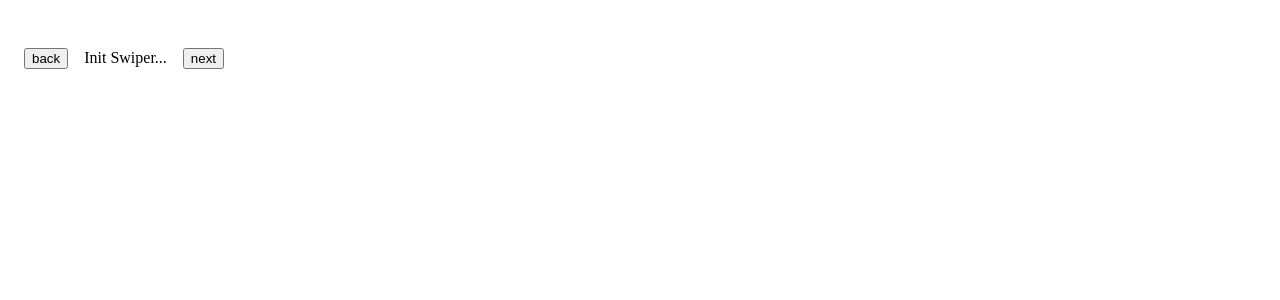
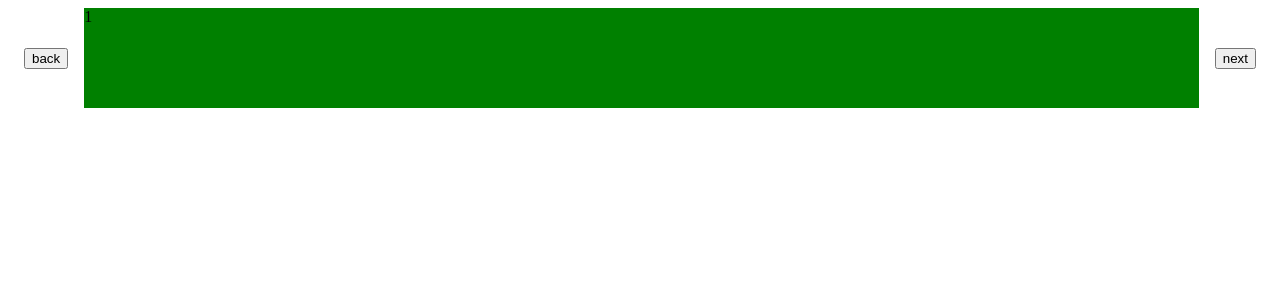
Before and after one commit to KevvKo/react-views-swiper, a React app: page / in a window 1280 px wide. Shown: the top 300 px of the page. Built offline with nearby package versions, Linux system fonts and the light colour scheme.

Commit message:
smll further bugfixes

```diff
--- a/src/App.tsx
+++ b/src/App.tsx
@@ -38,7 +38,7 @@ const App = () => {
     return(
         <div style={styles.container}>
             <button onClick={handleClickBack} style={styles.buttons}>back</button>
-            <Swiper onIndexChanged={handleChangeIndex} >
+            <Swiper onIndexChanged={handleChangeIndex} index={index}>
                 <div style={{backgroundColor: 'green', height: '100%'}}>1</div>
                 <div style={{backgroundColor: 'blue', height: '100%'}}>2</div>
                 <div style={{backgroundColor: 'red', height: '100%'}}>3</div>
--- a/src/packages/react-views-swiper/components/Swiper.tsx
+++ b/src/packages/react-views-swiper/components/Swiper.tsx
@@ -3,7 +3,7 @@ import View from "./View";
 
 interface SwiperProps {
     children: ReactNode | React.ReactNode[];
-    index?: number | 0;
+    index?: number;
     onIndexChanged?: (index: number) => void | undefined;
     renderOnlyActive?: boolean;
     containerStyle?: CSSProperties
@@ -41,33 +41,30 @@ const Swiper = ({children, index, onIndexChanged, renderOnlyActive, containerSty
 
     useEffect(() => {
 
-        if(index && previousIndex) {
+        if(index !== undefined && previousIndex !== undefined){
             const directionDistance = index - previousIndex;
 
             // sync with negative direction
             if ( directionDistance === -1 || directionDistance === maxIndex ){
 
                 if(currentIndex === 0) setCurrentIndex(maxIndex);
-                else setCurrentIndex( prev => prev ? prev + 1 : index);
+                else setCurrentIndex( prev => prev !== undefined ? prev -1 : prev);
             }
 
             // sync with positive direction
             else if ( directionDistance === 1 || directionDistance === maxIndex *(-1)){
                 if ( currentIndex === maxIndex) setCurrentIndex(0);
-                else setCurrentIndex( prev => prev ? prev + 1 : index);
+                else setCurrentIndex( prev => prev !== undefined ? prev +1 : prev );
             }
             setPreviousIndex(index);
 
             if(onIndexChanged) onIndexChanged(index);
         }
-
     }, [index]);
-
-
-    if ( !currentIndex ) return <div>Init Swiper...</div>;
 
     return (
         <div style={{...styles.root, ...containerStyle}}>
+            { currentIndex !== undefined &&
                 <div id="slide-container" style={styles.imageContainer}>
                     {Children.map(childrenList, (child, indexChild) => {
                         if(renderOnlyActive && currentIndex !== indexChild) return null;
@@ -85,6 +82,7 @@ const Swiper = ({children, index, onIndexChanged, renderOnlyActive, containerSty
                         );
                     })}
                 </div>
+            }
         </div>
     );
 };
--- a/tsconfig.json
+++ b/tsconfig.json
@@ -78,7 +78,7 @@
     /* Type Checking */
     "strict": true,                                      /* Enable all strict type-checking options. */
     // "noImplicitAny": true,                            /* Enable error reporting for expressions and declarations with an implied 'any' type. */
-    // "strictNullChecks": true,                         /* When type checking, take into account 'null' and 'undefined'. */
+    "strictNullChecks": true,                         /* When type checking, take into account 'null' and 'undefined'. */
     // "strictFunctionTypes": true,                      /* When assigning functions, check to ensure parameters and the return values are subtype-compatible. */
     // "strictBindCallApply": true,                      /* Check that the arguments for 'bind', 'call', and 'apply' methods match the original function. */
     // "strictPropertyInitialization": true,             /* Check for class properties that are declared but not set in the constructor. */
```
Lines whose indentation alone changed are shown as unchanged.
